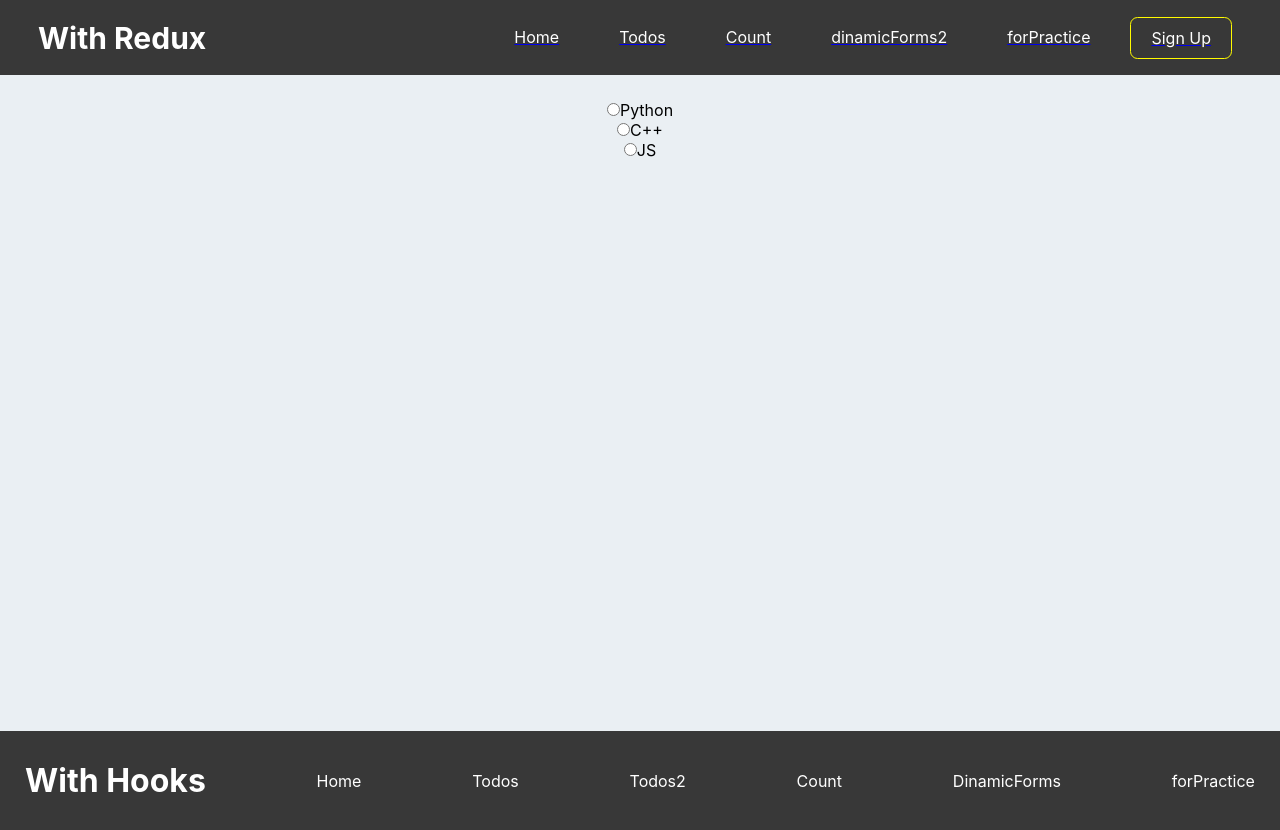
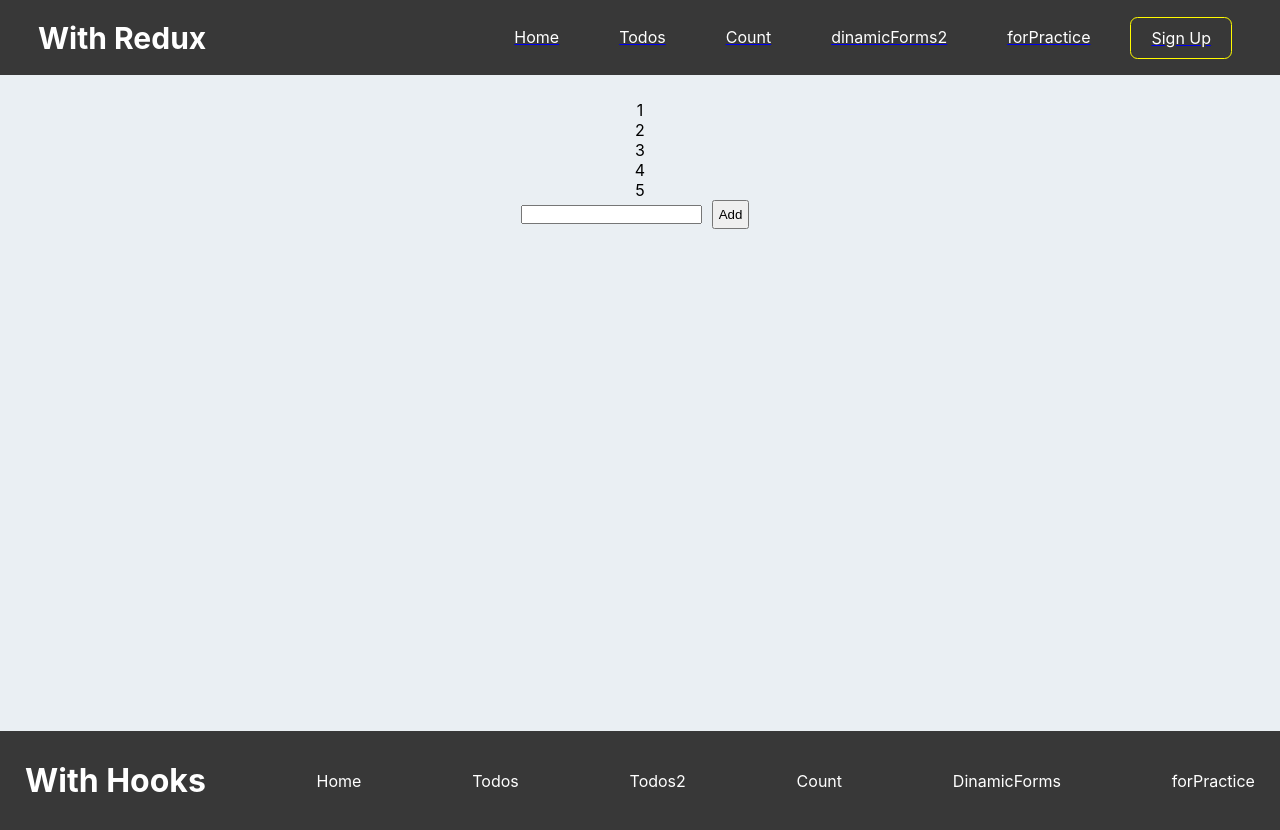
Before and after one commit to ShuVeriDa/MyFirstProject, a React (Create React App) app: page /forPractice in a window 1280 px wide. Built offline with nearby package versions, Linux system fonts and the light colour scheme.

Commit message:
form for adding to an array

```diff
--- a/src/components/WithHooks/ForPractice/ForPractice.jsx
+++ b/src/components/WithHooks/ForPractice/ForPractice.jsx
@@ -2,45 +2,30 @@ import {useState} from "react"
 import classes from './ForPractice.module.css'
 
 const ForPractice = () => {
-    const [value, setValue] = useState('')
+    const [notes, setNotes] = useState([1, 2, 3, 4, 5])
+    const [value, setValue] = useState("")
 
-    const changeHandler = (event) => {
+    const result = notes.map((note, index) => {
+        return (
+            <p key={index}>{note}</p>
+        )
+    })
+
+    const handleInput = (event) => {
         setValue(event.target.value)
+    }
+
+    const addItem = () => {
+        setNotes([...notes, value])
+        setValue('')
     }
 
     return (
         <div className={classes.ForPractice}>
-            <input
-                type="radio"
-                name="radio"
-                value="Python"
-                checked={value === "Python" ? true : false}
-                onChange={changeHandler}
-            />
-            <span>Python</span>
-            <br/>
+            {result}
 
-            <input
-                type="radio"
-                name="radio"
-                value="C++"
-                checked={value === "C++" ? true : false}
-                onChange={changeHandler}
-            />
-            <span>C++</span>
-            <br/>
-
-            <input
-                type="radio"
-                name="radio"
-                value="JS"
-                checked={value === "JS" ? true : false}
-                onChange={changeHandler}
-            />
-            <span>JS</span>
-            <p>
-                {value === "JS" ? "Молодец" : null}
-            </p>
+            <input value={value} onChange={handleInput}/>
+            <button onClick={addItem}>Add</button>
         </div>
     )
 }
```
